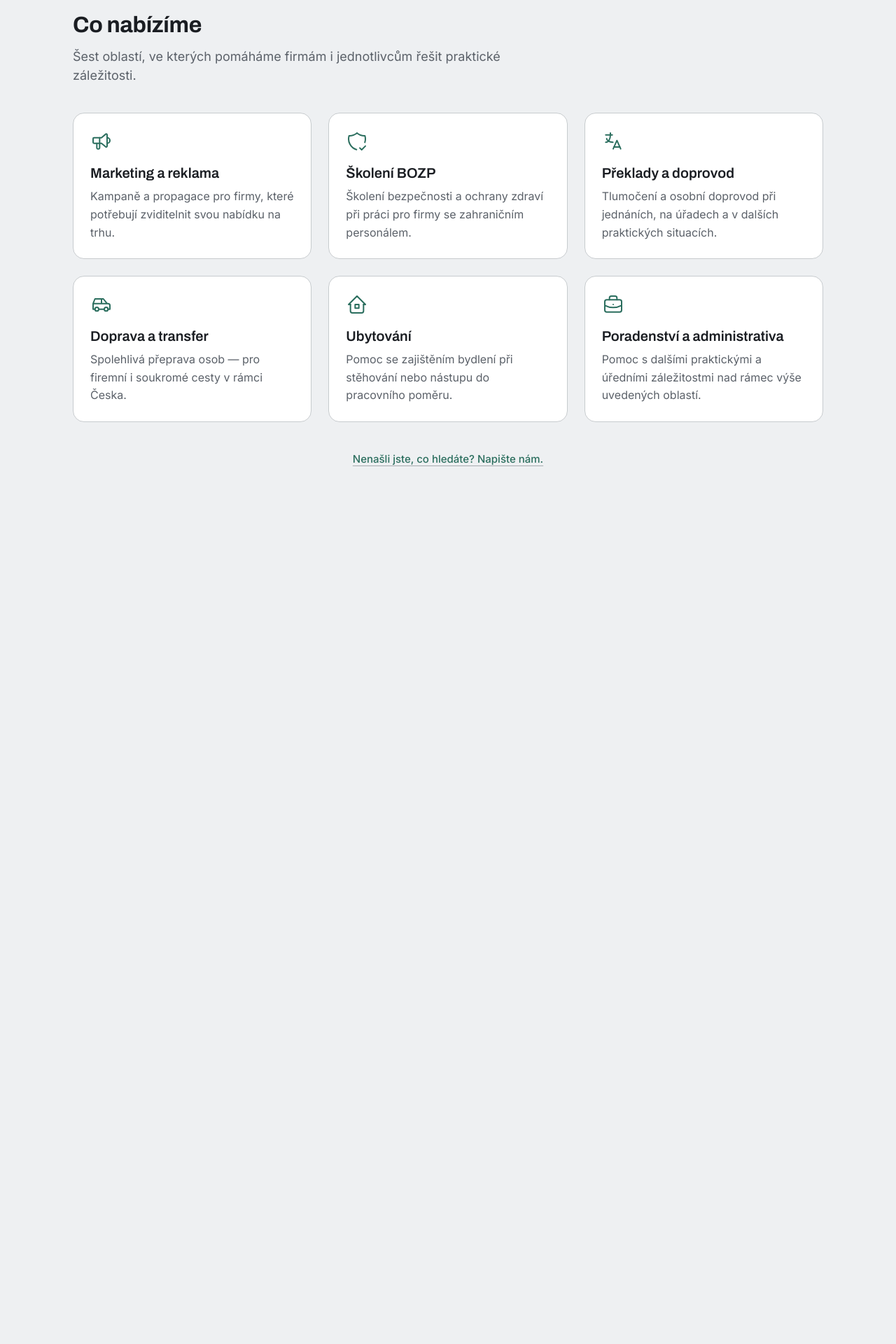
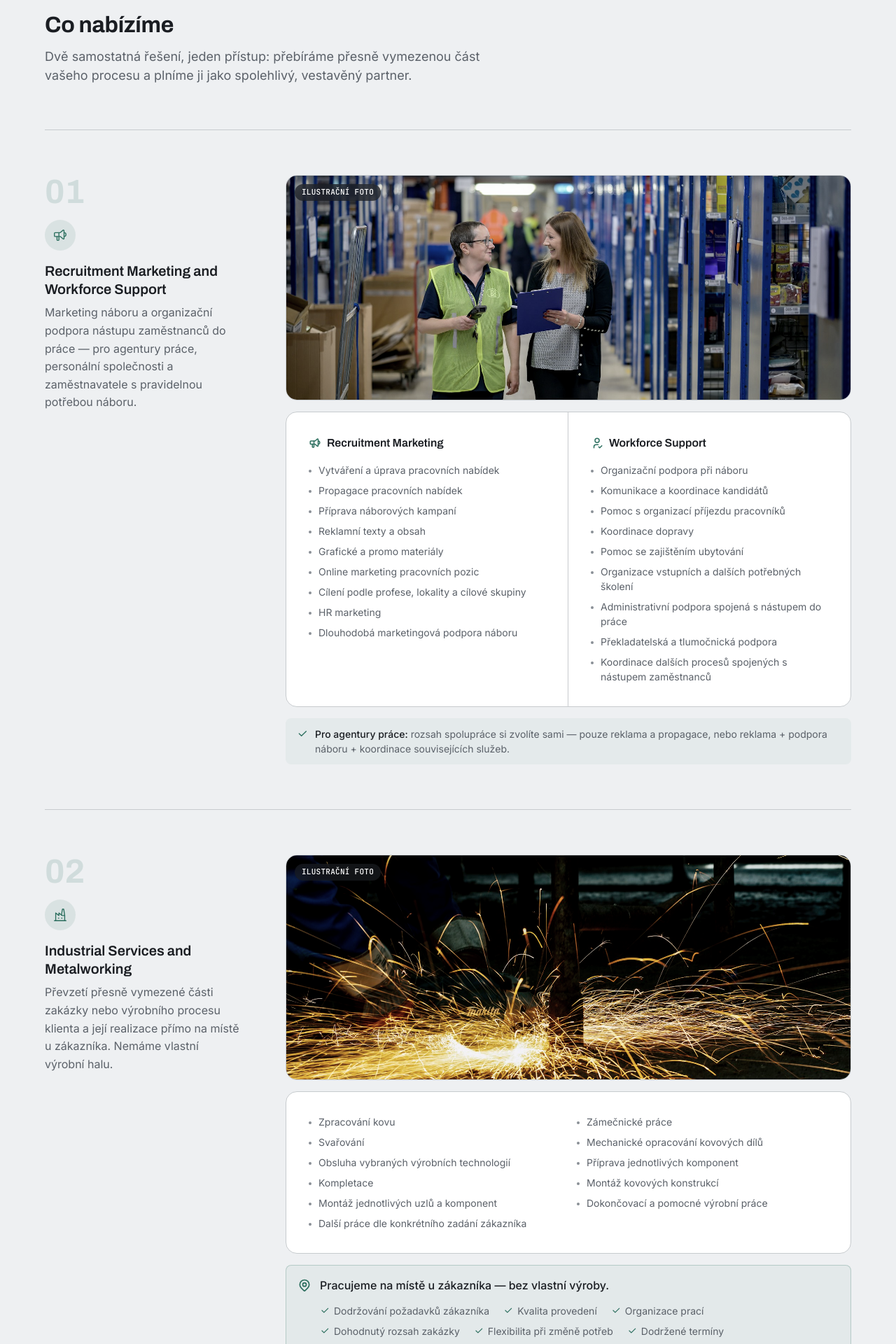
Before and after one commit to NoblesseHomes/momentum-minds, a Next.js app: page / in a window 1280 px wide. Shown: the part 880-2800 px from the top of the page at 70% size. Before the commit the page ends 1644 px from the top, so only its background shows below. Built offline with nearby package versions, Linux system fonts and the light colour scheme.

Commit message:
Промежуточные изменения

```diff
--- a/src/app/globals.css
+++ b/src/app/globals.css
@@ -31,7 +31,9 @@
   --duration-reveal: 400ms; /* scroll-reveal fade+translateY */
 
   /* Layout */
-  --container-max: 75rem; /* 1200px */
+  --container-max: 90rem; /* 1440px — widened from the design-system's
+     1200px baseline (not a "ЗАФИКСИРОВАНО" value) so dense two-column
+     content (Services) has room to breathe on large screens. */
 }
 
 @theme inline {
--- a/src/components/Hero.js
+++ b/src/components/Hero.js
@@ -52,15 +52,15 @@ export default function Hero() {
       <div className="container-page relative z-10 py-24">
         <div className="max-w-2xl">
           <h1 className="mm-rise text-h1 font-display font-bold text-white lg:text-h1-desktop">
-            Momentum Minds — komplexní služby pro firmy i jednotlivce
+            Momentum Minds — Jeden partner. Více možností.
           </h1>
 
           <p
             className="mm-rise mt-4 text-body-lg text-white/85 lg:text-body-lg-desktop"
             style={{ animationDelay: '80ms' }}
           >
-            Propojujeme různé obory, abychom vám nabídli jednoduchá a spolehlivá
-            řešení.
+            Recruitment marketing, podpora náboru a průmyslové služby — jeden
+            spolehlivý partner pro vaše procesy.
           </p>
 
           <div className="mm-rise mt-8" style={{ animationDelay: '160ms' }}>
--- a/src/components/Services.js
+++ b/src/components/Services.js
@@ -1,57 +1,14 @@
 'use client';
 
 import { motion, useReducedMotion } from 'framer-motion';
-import { TbBriefcase, TbCar, TbHome2, TbLanguage, TbShieldCheck, TbSpeakerphone } from 'react-icons/tb';
-
-// Order follows the concept doc §5.3: business → private-individual
-// audience, a deliberate gradient rather than a random shuffle. The 6th
-// card (admin/consulting) isn't in the original 5-service spec — added
-// on request to fill out the grid to an even count; the registry does
-// cover a broader scope than these categories (see concept doc §1).
-const SERVICES = [
-  {
-    id: 'marketing',
-    title: 'Marketing a reklama',
-    description:
-      'Kampaně a propagace pro firmy, které potřebují zviditelnit svou nabídku na trhu.',
-    Icon: TbSpeakerphone,
-  },
-  {
-    id: 'bozp',
-    title: 'Školení BOZP',
-    description:
-      'Školení bezpečnosti a ochrany zdraví při práci pro firmy se zahraničním personálem.',
-    Icon: TbShieldCheck,
-  },
-  {
-    id: 'preklady',
-    title: 'Překlady a doprovod',
-    description:
-      'Tlumočení a osobní doprovod při jednáních, na úřadech a v dalších praktických situacích.',
-    Icon: TbLanguage,
-  },
-  {
-    id: 'doprava',
-    title: 'Doprava a transfer',
-    description:
-      'Spolehlivá přeprava osob — pro firemní i soukromé cesty v rámci Česka.',
-    Icon: TbCar,
-  },
-  {
-    id: 'ubytovani',
-    title: 'Ubytování',
-    description:
-      'Pomoc se zajištěním bydlení při stěhování nebo nástupu do pracovního poměru.',
-    Icon: TbHome2,
-  },
-  {
-    id: 'administrativa',
-    title: 'Poradenství a administrativa',
-    description:
-      'Pomoc s dalšími praktickými a úředními záležitostmi nad rámec výše uvedených oblastí.',
-    Icon: TbBriefcase,
-  },
-];
+import Image from 'next/image';
+import {
+  TbBuildingFactory2,
+  TbCheck,
+  TbMapPin,
+  TbSpeakerphone,
+  TbUserCheck,
+} from 'react-icons/tb';
 
 // design-system §6: fade + translateY(8px), 400ms, once per element,
 // disabled entirely under prefers-reduced-motion.
@@ -70,35 +27,122 @@ function useRevealProps(delay = 0) {
   };
 }
 
-function ServiceCard({ service, index }) {
-  const revealProps = useRevealProps(index * 0.06);
+// concept v2 §3.1 — Recruitment Marketing
+const RECRUITMENT_MARKETING = [
+  'Vytváření a úprava pracovních nabídek',
+  'Propagace pracovních nabídek',
+  'Příprava náborových kampaní',
+  'Reklamní texty a obsah',
+  'Grafické a promo materiály',
+  'Online marketing pracovních pozic',
+  'Cílení podle profese, lokality a cílové skupiny',
+  'HR marketing',
+  'Dlouhodobá marketingová podpora náboru',
+];
 
+// concept v2 §3.1 — Workforce Support
+const WORKFORCE_SUPPORT = [
+  'Organizační podpora při náboru',
+  'Komunikace a koordinace kandidátů',
+  'Pomoc s organizací příjezdu pracovníků',
+  'Koordinace dopravy',
+  'Pomoc se zajištěním ubytování',
+  'Organizace vstupních a dalších potřebných školení',
+  'Administrativní podpora spojená s nástupem do práce',
+  'Překladatelská a tlumočnická podpora',
+  'Koordinace dalších procesů spojených s nástupem zaměstnanců',
+];
+
+// concept v2 §3.2 — Industrial Services & Metalworking
+const INDUSTRIAL_WORK = [
+  'Zpracování kovu',
+  'Zámečnické práce',
+  'Svařování',
+  'Mechanické opracování kovových dílů',
+  'Obsluha vybraných výrobních technologií',
+  'Příprava jednotlivých komponent',
+  'Kompletace',
+  'Montáž kovových konstrukcí',
+  'Montáž jednotlivých uzlů a komponent',
+  'Dokončovací a pomocné výrobní práce',
+  'Další práce dle konkrétního zadání zákazníka',
+];
+
+// concept v2 §3.2 — accents to underline in the section text
+const INDUSTRIAL_PRINCIPLES = [
+  'Dodržování požadavků zákazníka',
+  'Kvalita provedení',
+  'Organizace prací',
+  'Dohodnutý rozsah zakázky',
+  'Flexibilita při změně potřeb',
+  'Dodržené termíny',
+];
+
+// Temporary licensed stock (Unsplash License, free) standing in for real
+// company photography until it's supplied — flagged as illustrative
+// rather than passed off as the company's own site/staff.
+function DirectionImage({ src, alt }) {
   return (
-    <motion.article
-      {...revealProps}
-      className="flex h-full flex-col rounded-2xl border border-border bg-surface p-6 transition-colors duration-150 ease-out hover:border-border-strong"
-    >
-      <service.Icon
-        size={32}
-        strokeWidth={1.5}
-        className="text-accent-primary"
-        aria-hidden="true"
+    <div className="relative mb-4 overflow-hidden rounded-2xl border border-border">
+      <Image
+        src={src}
+        alt={alt}
+        width={1600}
+        height={900}
+        sizes="(min-width: 1024px) 55vw, 100vw"
+        className="h-56 w-full object-cover grayscale-[35%] contrast-[1.05] sm:h-72 lg:h-80"
       />
+      <span className="absolute left-3 top-3 rounded-[1.25rem] bg-text-primary/70 px-2.5 py-1 font-mono text-tag uppercase tracking-wide text-white backdrop-blur-sm">
+        Ilustrační foto
+      </span>
+    </div>
+  );
+}
+
+function CompactList({ items }) {
+  return (
+    <ul className="space-y-2">
+      {items.map((item) => (
+        <li key={item} className="flex items-baseline gap-2.5 text-body-sm text-text-secondary lg:text-body-sm-desktop">
+          <span
+            className="h-1 w-1 shrink-0 translate-y-[-2px] rounded-full bg-text-muted"
+            aria-hidden="true"
+          />
+          <span>{item}</span>
+        </li>
+      ))}
+    </ul>
+  );
+}
+
+function DirectionHeader({ index, Icon, title, intro }) {
+  return (
+    <div className="lg:sticky lg:top-24">
+      <div className="flex items-center gap-4 lg:block">
+        <span
+          className="font-display text-4xl font-bold text-accent-primary/15 lg:text-5xl"
+          aria-hidden="true"
+        >
+          {index}
+        </span>
+        <span className="flex h-11 w-11 shrink-0 items-center justify-center rounded-full bg-accent-primary/10 lg:mt-4">
+          <Icon size={22} strokeWidth={1.5} className="text-accent-primary" aria-hidden="true" />
+        </span>
+      </div>
 
       <h3 className="mt-4 text-h3 font-display font-semibold text-text-primary lg:text-h3-desktop">
-        {service.title}
+        {title}
       </h3>
 
-      <p className="mt-2 text-body text-text-secondary lg:text-body-desktop">
-        {service.description}
-      </p>
-    </motion.article>
+      <p className="mt-2 max-w-sm text-body text-text-secondary lg:text-body-desktop">{intro}</p>
+    </div>
   );
 }
 
 export default function Services() {
   const headingReveal = useRevealProps();
-  const ctaReveal = useRevealProps(SERVICES.length * 0.06);
+  const blockOneReveal = useRevealProps(0.06);
+  const blockTwoReveal = useRevealProps(0.06);
 
   return (
     <section id="sluzby" className="section-space">
@@ -108,23 +152,115 @@ export default function Services() {
             Co nabízíme
           </h2>
           <p className="mt-3 text-body-lg text-text-secondary lg:text-body-lg-desktop">
-            Šest oblastí, ve kterých pomáháme firmám i jednotlivcům řešit praktické záležitosti.
+            Dvě samostatná řešení, jeden přístup: přebíráme přesně vymezenou část vašeho
+            procesu a plníme ji jako spolehlivý, vestavěný partner.
           </p>
         </motion.div>
 
-        <div className="mt-10 grid grid-cols-1 gap-6 sm:grid-cols-2 lg:grid-cols-3">
-          {SERVICES.map((service, index) => (
-            <ServiceCard key={service.id} service={service} index={index} />
-          ))}
-        </div>
+        {/* Block 1 — Recruitment Marketing & Workforce Support */}
+        <motion.div {...blockOneReveal} className="mt-16 grid grid-cols-1 gap-8 border-t border-border pt-16 lg:grid-cols-[280px_1fr] lg:gap-16">
+          <DirectionHeader
+            index="01"
+            Icon={TbSpeakerphone}
+            title="Recruitment Marketing and Workforce Support"
+            intro="Marketing náboru a organizační podpora nástupu zaměstnanců do práce — pro agentury práce, personální společnosti a zaměstnavatele s pravidelnou potřebou náboru."
+          />
 
-        <motion.div {...ctaReveal} className="mt-10 text-center">
-          <a
-            href="#kontakt"
-            className="text-body font-medium text-accent-primary underline decoration-border-strong underline-offset-4 transition-colors duration-150 ease-out hover:text-accent-primary-hover"
-          >
-            Nenašli jste, co hledáte? Napište nám.
-          </a>
+          <div>
+            <DirectionImage
+              src="/images/services/recruitment.jpg"
+              alt="Dva kolegové procházejí uličkou skladu a konzultují průběh práce"
+            />
+
+            <div className="grid grid-cols-1 divide-y divide-border rounded-2xl border border-border bg-surface md:grid-cols-2 md:divide-x md:divide-y-0">
+              <div className="p-6 lg:p-8">
+                <div className="flex items-center gap-2">
+                  <TbSpeakerphone size={18} className="text-accent-primary" aria-hidden="true" />
+                  <h4 className="font-display text-base font-semibold text-text-primary">
+                    Recruitment Marketing
+                  </h4>
+                </div>
+                <div className="mt-4">
+                  <CompactList items={RECRUITMENT_MARKETING} />
+                </div>
+              </div>
+
+              <div className="p-6 lg:p-8">
+                <div className="flex items-center gap-2">
+                  <TbUserCheck size={18} className="text-accent-primary" aria-hidden="true" />
+                  <h4 className="font-display text-base font-semibold text-text-primary">
+                    Workforce Support
+                  </h4>
+                </div>
+                <div className="mt-4">
+                  <CompactList items={WORKFORCE_SUPPORT} />
+                </div>
+              </div>
+            </div>
+
+            <p className="mt-4 flex items-start gap-2.5 rounded-lg bg-accent-primary/5 px-4 py-3 text-body-sm text-text-secondary lg:text-body-sm-desktop">
+              <TbCheck size={16} className="mt-0.5 shrink-0 text-accent-primary" aria-hidden="true" />
+              <span>
+                <strong className="font-medium text-text-primary">Pro agentury práce:</strong>{' '}
+                rozsah spolupráce si zvolíte sami — pouze reklama a propagace, nebo reklama +
+                podpora náboru + koordinace souvisejících služeb.
+              </span>
+            </p>
+          </div>
+        </motion.div>
+
+        {/* Block 2 — Industrial Services & Metalworking */}
+        <motion.div {...blockTwoReveal} className="mt-16 grid grid-cols-1 gap-8 border-t border-border pt-16 lg:grid-cols-[280px_1fr] lg:gap-16">
+          <DirectionHeader
+            index="02"
+            Icon={TbBuildingFactory2}
+            title="Industrial Services and Metalworking"
+            intro="Převzetí přesně vymezené části zakázky nebo výrobního procesu klienta a její realizace přímo na místě u zákazníka. Nemáme vlastní výrobní halu."
+          />
+
+          <div>
+            <DirectionImage
+              src="/images/services/industrial.jpg"
+              alt="Jiskry od úhlové brusky při opracování kovu v průmyslovém provozu"
+            />
+
+            <div className="rounded-2xl border border-border bg-surface p-6 lg:p-8">
+              <ul className="grid grid-cols-1 gap-x-6 gap-y-2 sm:grid-cols-2">
+                {INDUSTRIAL_WORK.map((item) => (
+                  <li
+                    key={item}
+                    className="flex items-baseline gap-2.5 text-body-sm text-text-secondary lg:text-body-sm-desktop"
+                  >
+                    <span
+                      className="h-1 w-1 shrink-0 translate-y-[-2px] rounded-full bg-text-muted"
+                      aria-hidden="true"
+                    />
+                    <span>{item}</span>
+                  </li>
+                ))}
+              </ul>
+            </div>
+
+            <div className="mt-4 flex items-start gap-3 rounded-lg border border-accent-primary/25 bg-accent-primary/5 px-4 py-4">
+              <TbMapPin size={20} className="mt-0.5 shrink-0 text-accent-primary" aria-hidden="true" />
+              <div>
+                <p className="text-body font-medium text-text-primary lg:text-body-desktop">
+                  Pracujeme na místě u zákazníka — bez vlastní výroby.
+                </p>
+                <ul className="mt-3 flex flex-wrap gap-x-5 gap-y-2">
+                  {INDUSTRIAL_PRINCIPLES.map((principle) => (
+                    <li
+                      key={principle}
+                      className="flex items-center gap-1.5 text-body-sm text-text-secondary lg:text-body-sm-desktop"
+                    >
+                      <TbCheck size={14} className="shrink-0 text-accent-primary" aria-hidden="true" />
+                      {principle}
+                    </li>
+                  ))}
+                </ul>
+              </div>
+            </div>
+          </div>
         </motion.div>
       </div>
     </section>
```
Also changed, not shown: public/images/services/industrial.jpg (added), public/images/services/recruitment.jpg (added), 1 other file (tests, documents, lock files or other folders).
